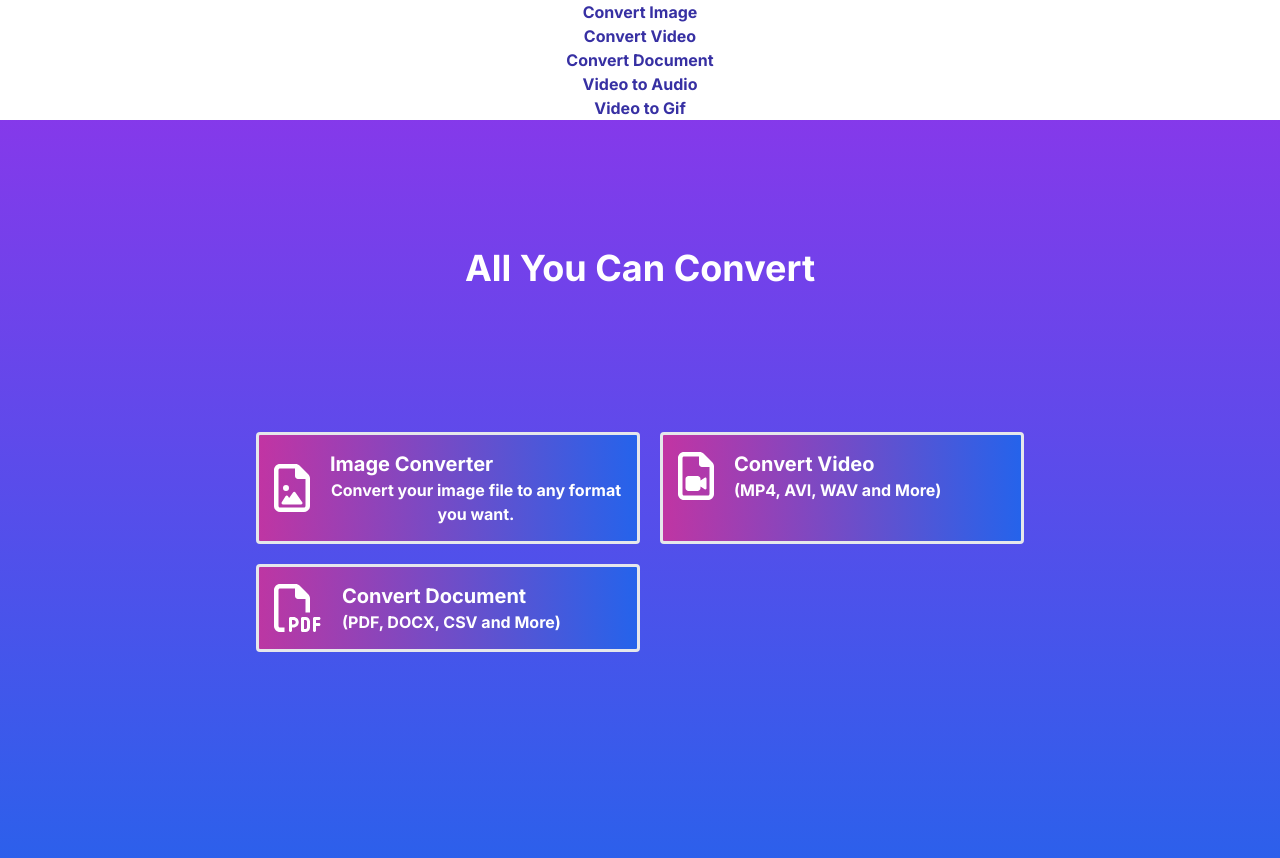
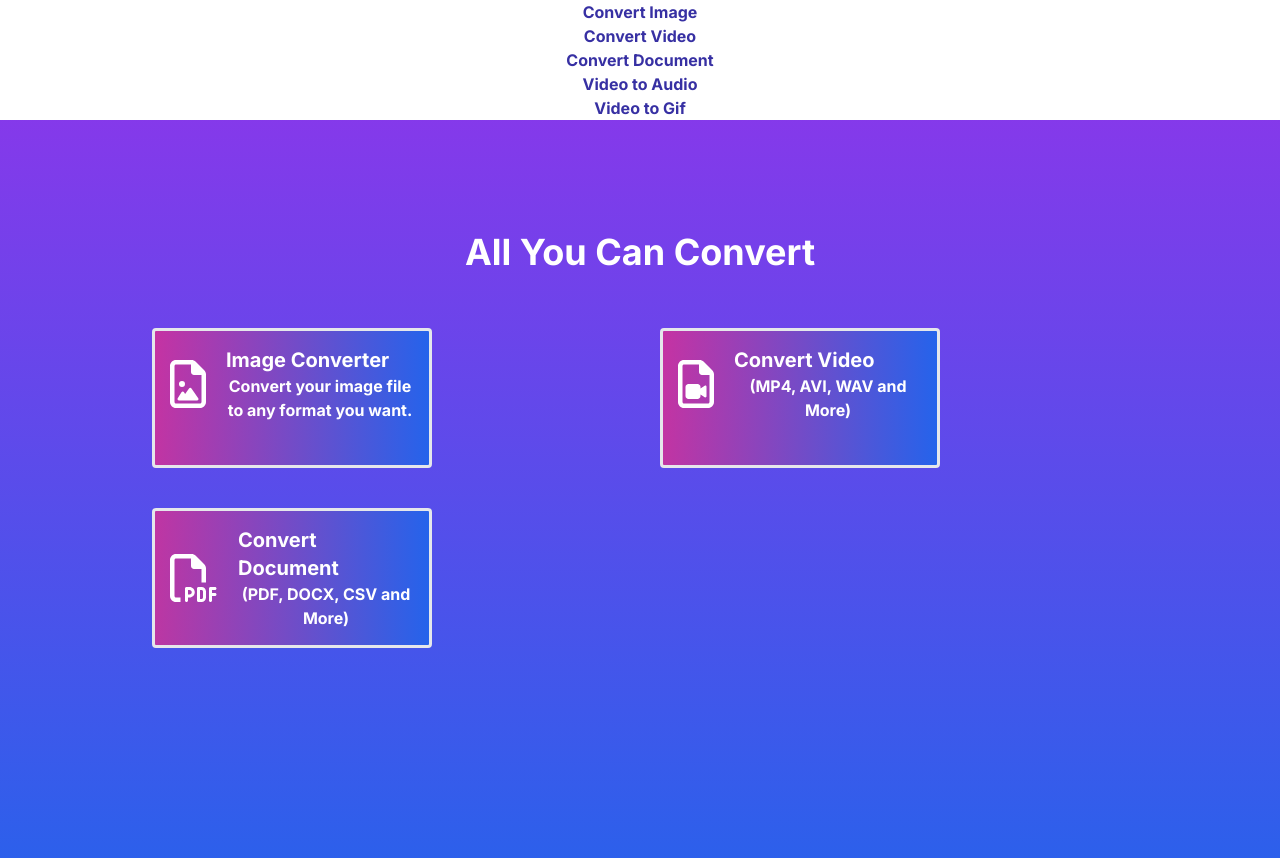
Before and after one commit to ej84/all-converter, a Next.js app: page / in a window 1280 px wide. Shown: the top 858 px of the page. Built offline with nearby package versions, Linux system fonts and the light colour scheme.

Commit message:
Debugging front page.

```diff
--- a/app/globals.css
+++ b/app/globals.css
@@ -34,7 +34,8 @@
   --tw-gradient-to: #2563eb var(--tw-gradient-to-position);
   border-width: 3px;
   text-align: center;
-  min-width: 150px;
+  width: 280px;
+  height: 140px;
   padding: 15px;
   border-radius: 0.25rem;
   font-weight: 700;
--- a/app/page.jsx
+++ b/app/page.jsx
@@ -16,14 +16,15 @@
   return (
     <>
       <Nav />
-      <main className="flex min-h-screen flex-col items-center justify-normal p-32">
+      <main className="flex min-h-screen flex-col items-center justify-normal p-28">
         <div className="container mx-auto">
           <div className="flex justify-center">
             <h1 className="text-4xl font-bold mb-4">All You Can Convert</h1>
           </div>
 
-          <div className="grid grid-cols-2 justify-center p-32">
-            <Link href="/convert-image" className="btn1">
+          <div className="grid grid-cols-1 sm:grid-cols-2 gap-6 md:gap-10 p-10">
+            <div className="btn1">
+              <Link href="/convert-image">
                 <div className="flex items-center">
                   <span className="pr-5">
                     <FontAwesomeIcon icon={faFileImage} size="3x" />
@@ -36,8 +37,9 @@
                   </div>
                 </div>
               </Link>
-
-            <Link href="/convert-video" className="btn1 ml-5">
+            </div>
+            <div className="btn1">
+              <Link href="/convert-video">
                 <div className="flex items-center">
                   <span className="pr-5">
                     <FontAwesomeIcon icon={faFileVideo} size="3x" />
@@ -48,8 +50,9 @@
                   </div>
                 </div>
               </Link>
-
-            <Link href="/convert-document" className="btn1 mt-5">
+            </div>
+            <div className="btn1">
+              <Link href="/convert-document">
                 <div className="flex items-center">
                   <span className="pr-5">
                     <FontAwesomeIcon icon={faFilePdf} size="3x" />
@@ -60,6 +63,7 @@
                   </div>
                 </div>
               </Link>
+            </div>
           </div>
           {/*<div className="flex justify-center">
           <div className="grid grid-cols-3 text-center">
```
Lines whose indentation alone changed are shown as unchanged.
